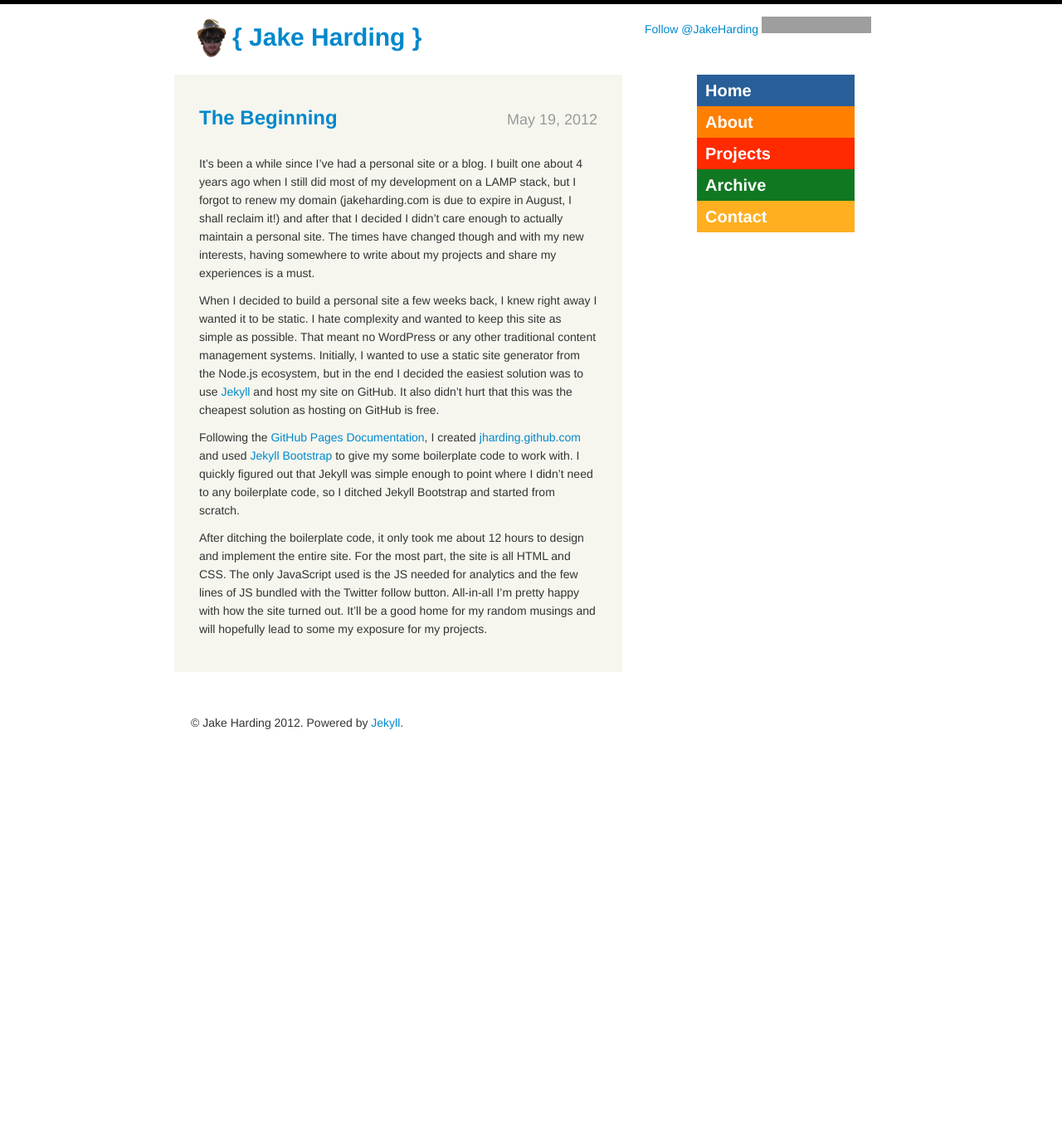
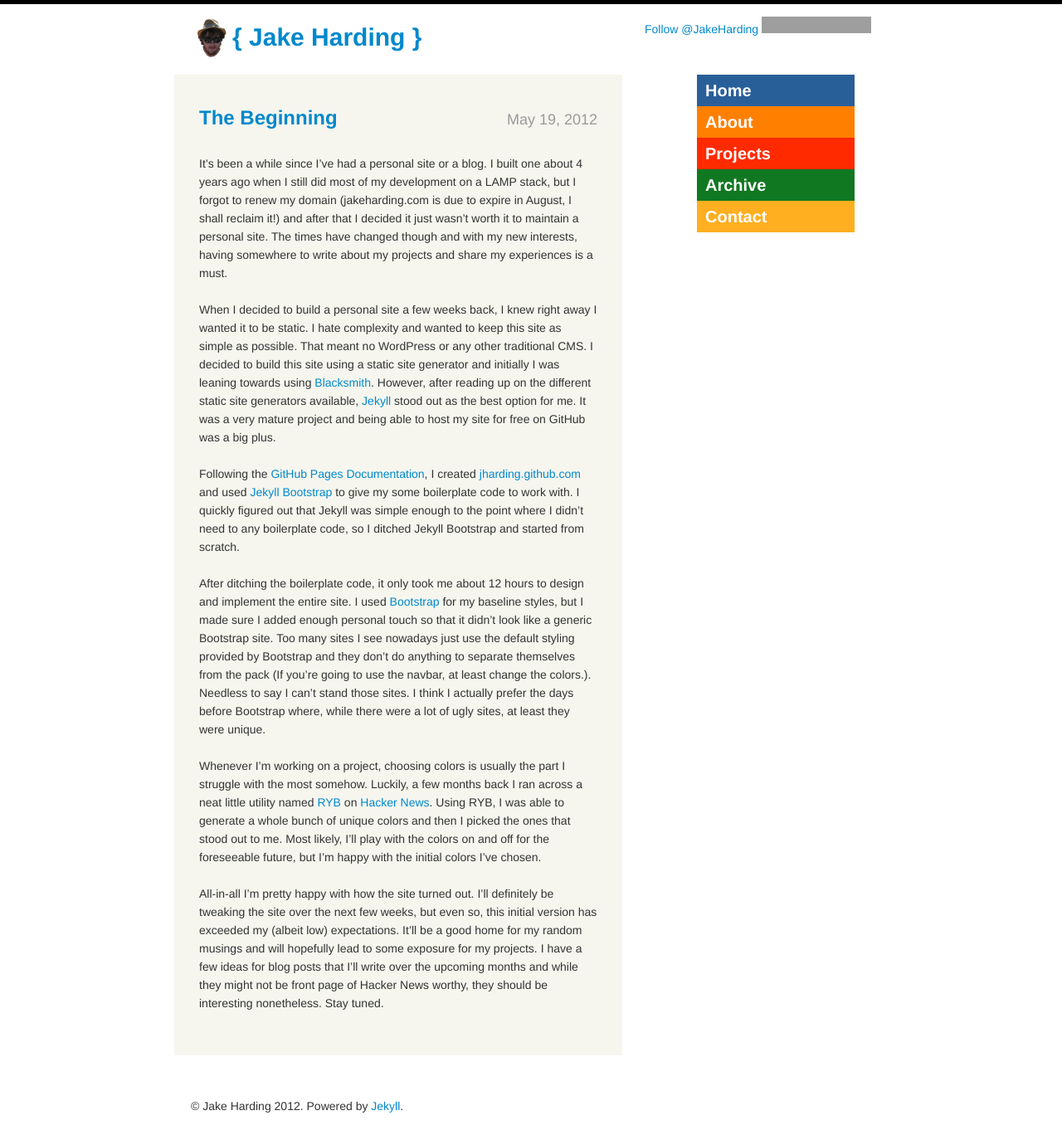
Before and after one commit to jharding/jharding.github.com, a Jekyll site: the page built from _posts/2012-5-19-the-beginning.md, in a window 1280 px wide. Shown: the whole page at 83% size. Built offline with Jekyll 4.4.1, drawn with Linux system fonts in a browser that asks for light colours; comment, search, counter and statistics services are not loaded; before the commit the page ends 900 px from its top, so only the background shows below that; grey boxes are pictures that could not be loaded.

Commit message:
Editing the The Beginning.

```diff
--- a/_posts/2012-5-19-the-beginning.md
+++ b/_posts/2012-5-19-the-beginning.md
@@ -1,13 +1,17 @@
 ---
 layout: post
 title: The Beginning
-description: Christening my new site with a first post. This probably isn't worth your time to read, wait until the next post.
+description: Christening my new site with the first post. This probably isn't worth your time to read, I'd suggest waiting until the next one.
 ---
 
-It's been a while since I've had a personal site or a blog. I built one about 4 years ago when I still did most of my development on a LAMP stack, but I forgot to renew my domain (jakeharding.com is due to expire in August, I shall reclaim it!) and after that I decided I didn't care enough to actually maintain a personal site. The times have changed though and with my new interests, having somewhere to write about my projects and share my experiences is a must.
+It's been a while since I've had a personal site or a blog. I built one about 4 years ago when I still did most of my development on a LAMP stack, but I forgot to renew my domain (jakeharding.com is due to expire in August, I shall reclaim it!) and after that I decided it just wasn't worth it to maintain a personal site. The times have changed though and with my new interests, having somewhere to write about my projects and share my experiences is a must.
 
-When I decided to build a personal site a few weeks back, I knew right away I wanted it to be static. I hate complexity and wanted to keep this site as simple as possible. That meant no WordPress or any other traditional content management systems. Initially, I wanted to use a static site generator from the Node.js ecosystem, but in the end I decided the easiest solution was to use [Jekyll](https://github.com/mojombo/jekyll) and host my site on GitHub. It also didn't hurt that this was the cheapest solution as hosting on GitHub is free.
+When I decided to build a personal site a few weeks back, I knew right away I wanted it to be static. I hate complexity and wanted to keep this site as simple as possible. That meant no WordPress or any other traditional CMS. I decided to build this site using a static site generator and initially I was leaning towards using [Blacksmith](http://blacksmith.jit.su/all-pages). However, after reading up on the different static site generators available, [Jekyll](https://github.com/mojombo/jekyll) stood out as the best option for me. It was a very mature project and being able to host my site for free on GitHub was a big plus.
 
-Following the [GitHub Pages Documentation](http://help.github.com/pages/), I created [jharding.github.com](https://github.com/jharding/jharding.github.com) and used [Jekyll Bootstrap](http://jekyllbootstrap.com/) to give my some boilerplate code to work with. I quickly figured out that Jekyll was simple enough to point where I didn't need to any boilerplate code, so I ditched Jekyll Bootstrap and started from scratch.
+Following the [GitHub Pages Documentation](http://help.github.com/pages/), I created [jharding.github.com](https://github.com/jharding/jharding.github.com) and used [Jekyll Bootstrap](http://jekyllbootstrap.com/) to give my some boilerplate code to work with. I quickly figured out that Jekyll was simple enough to the point where I didn't need to any boilerplate code, so I ditched Jekyll Bootstrap and started from scratch.
 
-After ditching the boilerplate code, it only took me about 12 hours to design and implement the entire site. For the most part, the site is all HTML and CSS. The only JavaScript used is  the JS needed for analytics and the few lines of JS bundled with the Twitter follow button. All-in-all I'm pretty happy with how the site turned out. It'll be a good home for my random musings and will hopefully lead to some my exposure for my projects.
+After ditching the boilerplate code, it only took me about 12 hours to design and implement the entire site. I used [Bootstrap](http://twitter.github.com/bootstrap/) for my baseline styles, but I made sure I added enough personal touch so that it didn't look like a generic Bootstrap site. Too many sites I see nowadays just use the default styling provided by Bootstrap and they don't do anything to separate themselves from the pack (If you're going to use the navbar, at least change the colors.). Needless to say I can't stand those sites. I think I actually prefer the days before Bootstrap where, while there were a lot of ugly sites, at least they were unique.
+
+Whenever I'm working on a project, choosing colors is usually the part I struggle with the most somehow. Luckily, a few months back I ran across a neat little utility named [RYB](http://afriggeri.github.com/RYB/) on [Hacker News](http://news.ycombinator.com/). Using RYB, I was able to generate a whole bunch of unique colors and then I picked the ones that stood out to me. Most likely, I'll play with the colors on and off for the foreseeable future, but I'm happy with the initial colors I've chosen.
+
+All-in-all I'm pretty happy with how the site turned out. I'll definitely be tweaking the site over the next few weeks, but even so, this initial version has exceeded my (albeit low) expectations. It'll be a good home for my random musings and will hopefully lead to some exposure for my projects. I have a few ideas for blog posts that I'll write over the upcoming months and while they might not be front page of Hacker News worthy, they should be interesting nonetheless. Stay tuned.
--- a/public/style/jharding.css
+++ b/public/style/jharding.css
@@ -339,7 +339,7 @@ a:hover {
   clear: both;
 }
 p {
-  margin: 0 0 11px;
+  margin: 0 0 22px;
   font-family: "Helvetica Neue", Helvetica, Arial, sans-serif;
   font-size: 14px;
   line-height: 22px;
```
